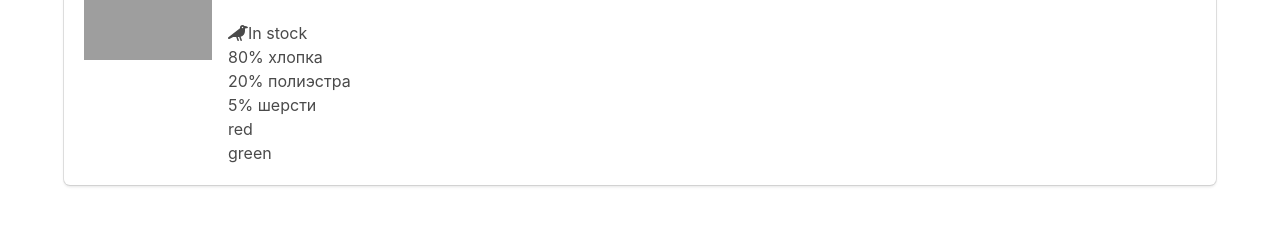
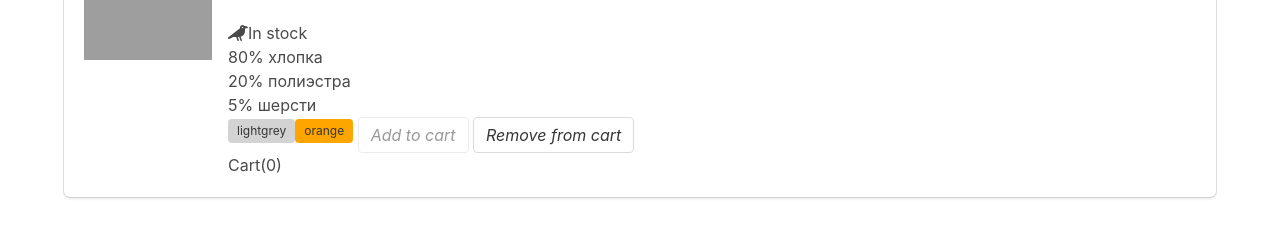
Before and after one commit to vadagama/bpmn, a plain HTML site: page index.html in a window 1280 px wide. Shown: the part 136-374 px from the top of the page. Drawn offline with nearby package versions, Linux system fonts and the light colour scheme; grey boxes are pictures that could not be loaded.

Commit message:
get this sheet!

```diff
--- a/index.html
+++ b/index.html
@@ -19,7 +19,7 @@
                 <article class="media">
                     <div class="media-left">
                         <figure class="image is-128x128 is-1by1">
-                            <img v-bind:src="img" v-bind:alt="img">
+                            <img v-bind:src="image" v-bind:alt="image">
                         </figure>
                     </div>
                     <div class="media-content">
@@ -36,9 +36,19 @@
                                     <li v-for="detail in details">{{ detail }}</li>
                                 </ul>
                             </div>
-                            <div v-for="variant in variants" :key="variant.variantId">
-                                <p>{{ variant.variantColor }}</p>
+                            <div v-for="variant in variants"
+                            :key="variant.variantId"
+                            class="tag is-light"
+                            :style="{backgroundColor: variant.variantColor}"
+                            @mouseover="updateProduct(variant.variantImage)">
+                            <p>{{variant.variantColor}}</p>
                             </div>
+                            <i class="button" @click="addToCart" :disabled="!inStock">Add to cart</i>
+                            <i class="button" @click="removeFromCart">Remove from cart</i>
+                            <div class="cart">
+                                <p>Cart({{cart}})</p>
+                            </div>
+
                         </div>
 
                     </div>
--- a/index.js
+++ b/index.js
@@ -3,18 +3,33 @@ var app = new Vue({
   data: {
     product: 'Socks',
     description: 'A pair of warm fuzzy socks',
-    img: 'https://img.znak.com/1904493.jpg',
+    image: 'https://weareyoung.ru/wa-data/public/shop/products/87/03/387/images/1645/1645.500.jpg',
     inventory: 12,
     details: ["80% хлопка", "20% полиэстра", "5% шерсти"],
-    variants: [
-      {
+    variants: [{
         variantId: 101,
-        variantColor: "red",
+        variantColor: "lightgrey",
+        variantImage: "https://weareyoung.ru/wa-data/public/shop/products/87/03/387/images/1645/1645.500.jpg",
       },
       {
         variantId: 102,
-        variantColor: "green",
+        variantColor: "orange",
+        variantImage: "https://weareyoung.ru/wa-data/public/shop/products/87/03/387/images/1648/1648.500.jpg",
       }
     ],
-  }
+    cart: 0,
+  },
+  methods: {
+    addToCart() {
+      this.cart += 1
+    },
+    removeFromCart() {
+      if (this.cart >= 1) {
+        this.cart -= 1
+      }
+    },
+    updateProduct(variantImage) {
+      this.image = variantImage
+    }
+  },
 })
```
